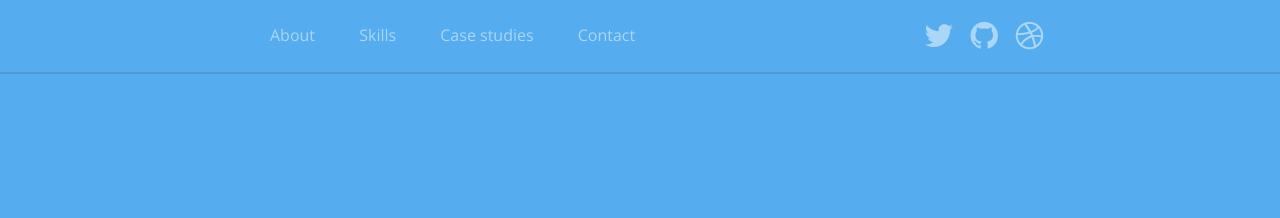
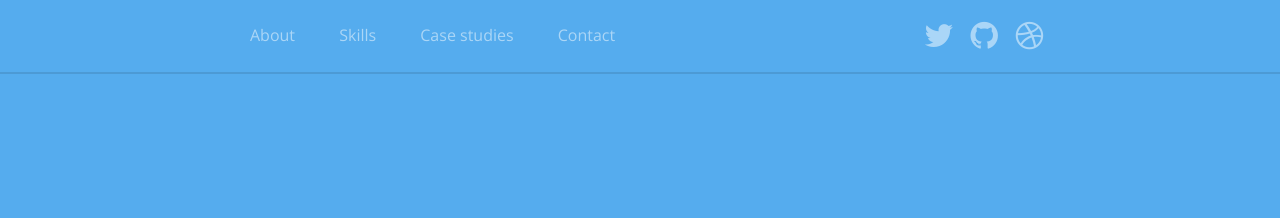
Before and after one commit to macorlett/macorlett.github.io, a Jekyll site: the page built from index.md, in a window 1280 px wide. Shown: the top 218 px of the page. Built offline with Jekyll 4.4.1, drawn with Linux system fonts in a browser that asks for light colours; nearby versions of some CDN libraries; some web fonts are replaced; Markdown is read by kramdown in place of the engine named in the settings.

Commit message:
updated css
fixed nav padding

```diff
--- a/css/style.css
+++ b/css/style.css
@@ -34,7 +34,7 @@ h4{
 ul{
 	list-style: none;
 	margin: 0;
-	padding: 4px 0px 0px 20px;
+	padding: 4px 20px 0px 0px;
 	display: inline-block;
 	float: left;
 }
```
